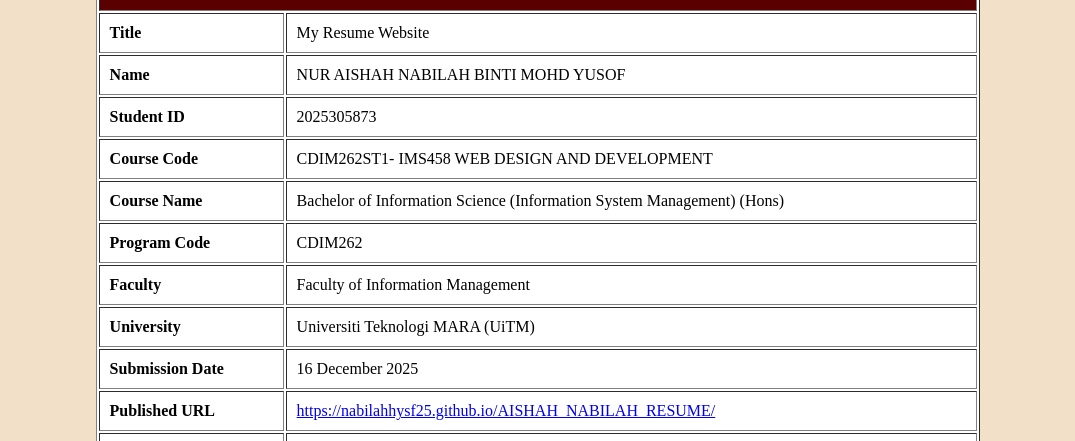
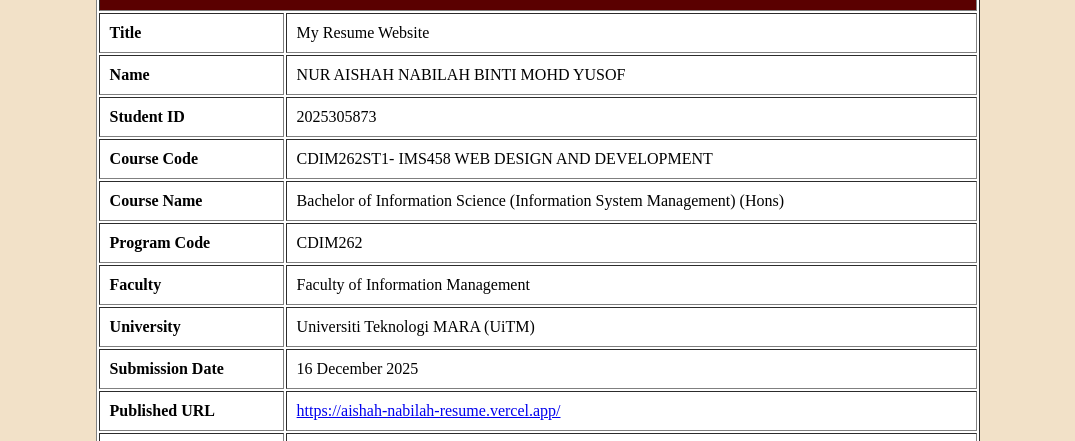
Before and after one commit to nabilahhysf25/AISHAH_NABILAH_RESUME, a plain HTML site: page aboutme.html in a window 1280 px wide. Shown: the part 288-729 px from the top of the page, without its empty margins (102-1177 px from the left). Drawn offline with Linux system fonts and the light colour scheme.

Commit message:
aboutme.html

```diff
--- a/aboutme.html
+++ b/aboutme.html
@@ -92,8 +92,8 @@
   <tr>
     <td><strong>Published URL</strong></td>
     <td>
-      <a href="https://nabilahhysf25.github.io/AISHAH_NABILAH_RESUME/" target="_blank">
-        https://nabilahhysf25.github.io/AISHAH_NABILAH_RESUME/
+      <a href="https://aishah-nabilah-resume.vercel.app/" target="_blank">
+        https://aishah-nabilah-resume.vercel.app/
       </a>
     </td>
   </tr>
```
